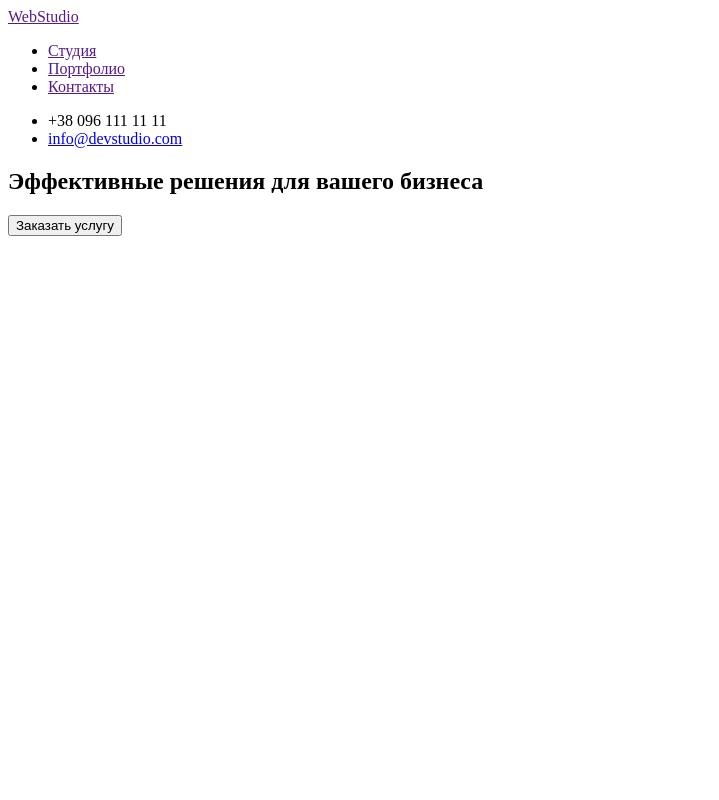
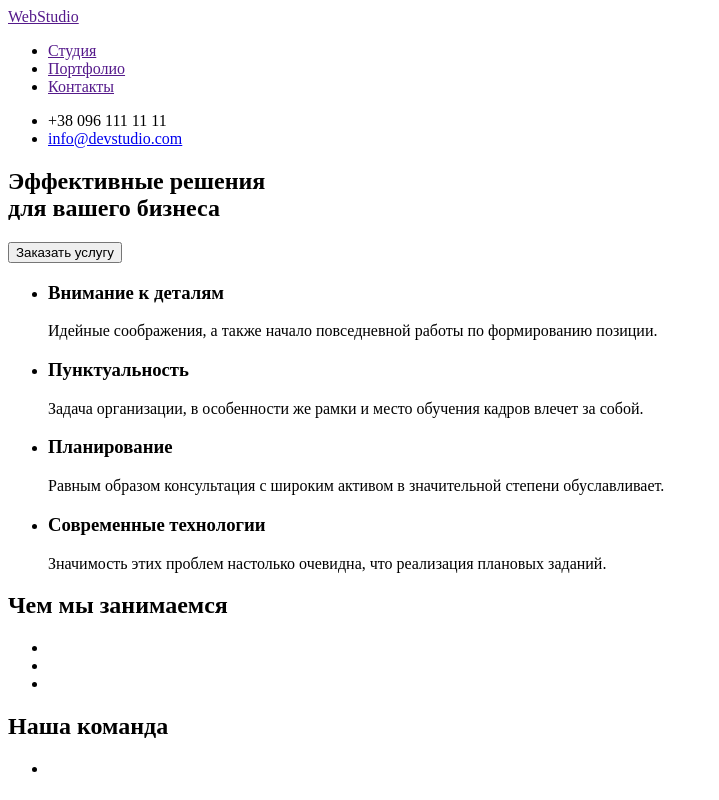
Before and after one commit to LisaLokhina/goit-markup-hw-01, a plain HTML site: page index.html in a window 1280 px wide. Shown: the whole page, without its empty margins (0-719 px from the left). Drawn offline with Linux system fonts and the light colour scheme.

Commit message:
Add Hero and Features and Benefits sections

```diff
--- a/index.html
+++ b/index.html
@@ -16,19 +16,73 @@
           <li><a href="">Портфолио</a></li>
           <li><a href="">Контакты</a></li>
         </ul>
-
-        <ul>
-          <li><a href="tel:+380961111111"></a>+38 096 111 11 11</li>
-          <li><a href="mailto:info@devstudio.com">info@devstudio.com</a></li>
-        </ul>
       </nav>
+      <ul>
+        <li><a href="tel:+380961111111"></a>+38 096 111 11 11</li>
+        <li><a href="mailto:info@devstudio.com">info@devstudio.com</a></li>
+      </ul>
     </header>
 
-    <div>
+    <main>
+        <!-- Hero section -->
+        <div>
+            <section>
+                <h1>Эффективные решения <br />для вашего бизнеса</h1>
+                <button type="button">Заказать услугу</button>
+            </section>
+        </div>
+
+        <!-- Our features and benefits section -->
         <section>
-            <h1>Эффективные решения для вашего бизнеса</h1>
-            <button>Заказать услугу</button>
+          <ul>
+              <li>
+                  <h3>Внимание к деталям</h3>
+                  <p>
+                    Идейные соображения, а также начало повседневной работы по формированию позиции.
+                  </p>
+              </li>
+              <li>
+                  <h3>Пунктуальность</h3>
+                  <p>
+                    Задача организации, в особенности же рамки и место обучения кадров влечет за собой.
+                  </p>
+              </li>
+              <li>
+                <h3>Планирование</h3>
+                <p>
+                    Равным образом консультация с широким активом в значительной степени обуславливает.
+                </p>
+              </li>
+              <li>
+                <h3>Современные технологии</h3>
+                <p>
+                    Значимость этих проблем настолько очевидна, что реализация плановых заданий.
+                </p>
+              </li>
+          </ul>
         </section>
-    </div>
+
+        <!-- What we do section -->
+        <section>
+            <h2>Чем мы занимаемся</h2>
+            <ul>
+                <li></li>
+                <li></li>
+                <li></li>
+            </ul>
+        </section>
+
+        <!-- Our team section -->
+        <section>
+            <h2>Наша команда</h2>
+            <ul>
+                <li></li>
+            </ul>
+        </section>
+    </main>
+
+    <footer>
+
+    </footer>
   </body>
 </html>
```
